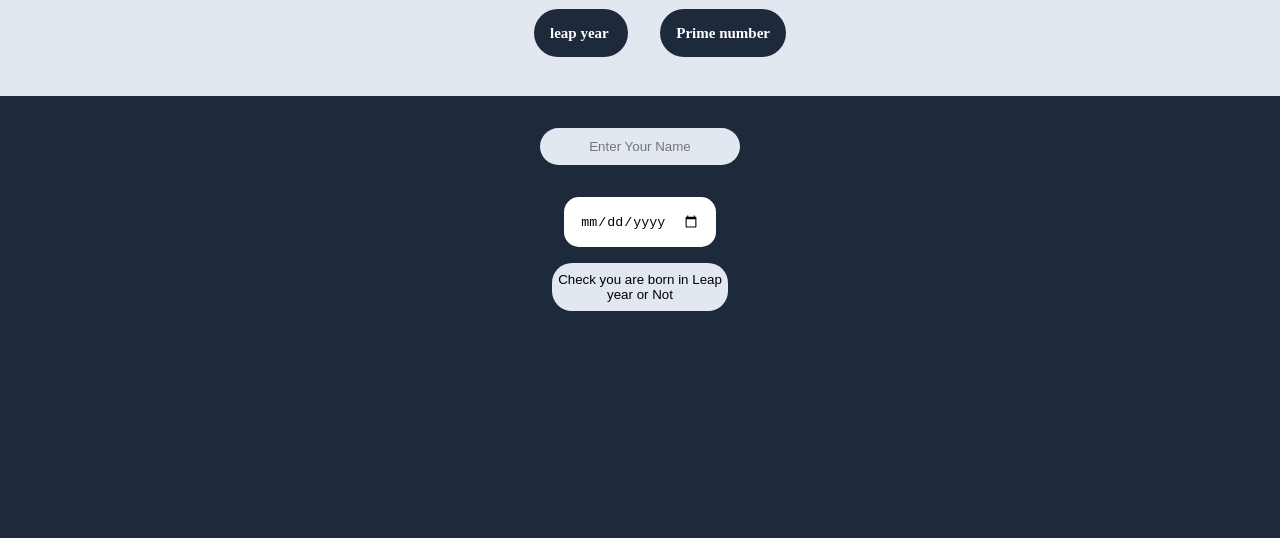
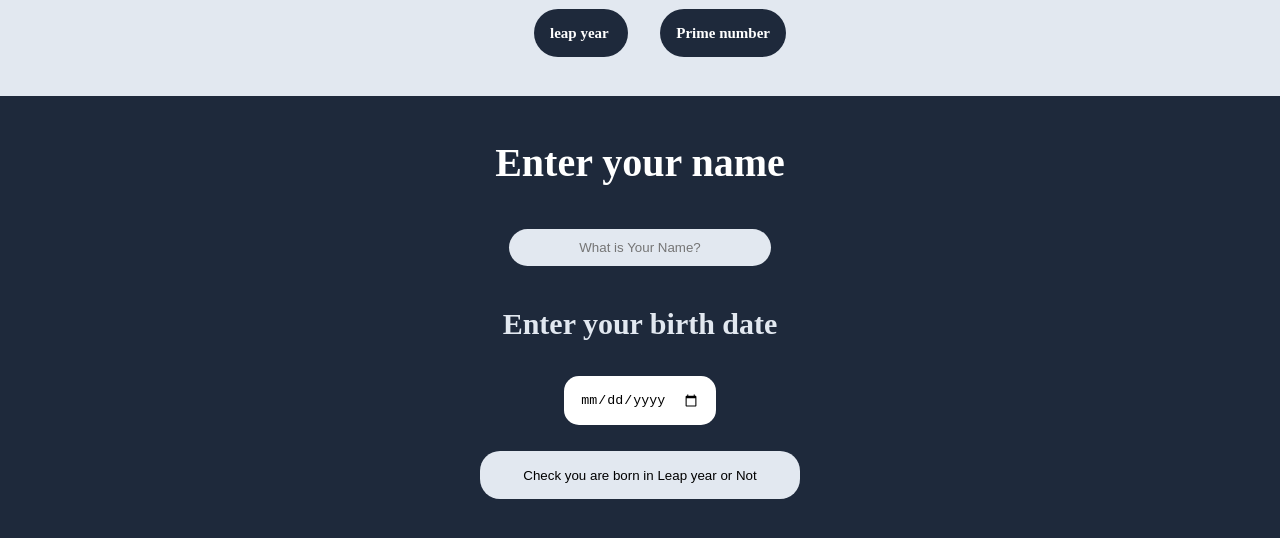
Before and after one commit to pratikshelar546/Leapyear-primenumber, a plain HTML site: page index.html in a window 1280 px wide. Drawn offline with Linux system fonts and the light colour scheme.

Commit message:
all done

```diff
--- a/app.js
+++ b/app.js
@@ -8,14 +8,16 @@ var nameout = document.querySelector("#nameot");
 
 // }
 userName.addEventListener("input", function(){
-nameout.innerHTML = `Hello ${userName.value}, hope your are doing good! Enter your Birth date to check you born in leap year or not`
+  nameout.innerHTML = `Hello ${userName.value}, hope your are doing good! Enter your Birth date to check you born in leap year or not`
 })
 
 btn.addEventListener(
     "click",
     function eventhandler() {
+
       nameout.innerHTML = userName.value;
     let input = date.value;
+    nameout.innerHTML = `Hello ${userName.value}, hope your are doing good! Enter your Birth date to check you born in leap year or not`
     if(userName.value===0){
         alert("Please enter your name")
     }
--- a/index.html
+++ b/index.html
@@ -19,9 +19,11 @@
         </ul>
     </nav>
     <div class="container">
-        <input class="name" id="name" placeholder="Enter Your Name"/>
+        <h1>Enter your name</h1>
+        <input class="name" id="name" placeholder="What is Your Name?"/>
         <div class="nameot" id="nameot"></div>
         <div class="dates">
+            <h2>Enter your birth date </h2>
             <input class="input"  id="date" type="date"/>
         </div>
         <button class="click" id="click">Check you are born in Leap year or Not</button>
@@ -29,6 +31,7 @@
 </div>
     <div class="leap" id="leap"></div>
 
+
     <script src="app.js" type="text/javascript"></script>
 </body>
 </html>
--- a/style.css
+++ b/style.css
@@ -51,11 +51,12 @@ body{
 .input{
     padding: 1rem;
     border-radius:15px ;
+    margin: 10px;
     border: none;
 }
 .click{
     background-color: var(--navbar-color);
-    width: 11rem;
+    width: 20rem;
     height: 3rem;
     border-radius: 20px;
     border: none;
@@ -66,12 +67,13 @@ body{
     padding: 0.7rem;
     margin: 1rem;
     border: none;
+    width: 15rem;
     border-radius: 20px;
     background-color: var(--navbar-color);
 
     text-align: center;
 }
 .nameot{
-    padding-bottom: 1rem;
+    padding-bottom: auto;
     margin: auto;
 }
```
